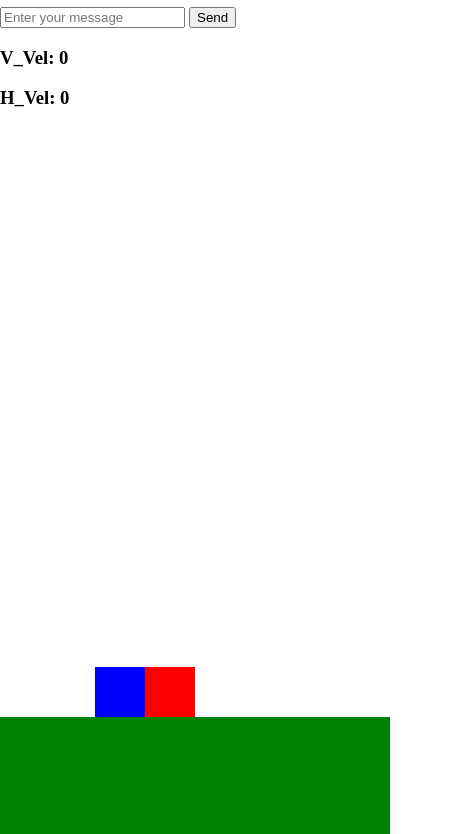
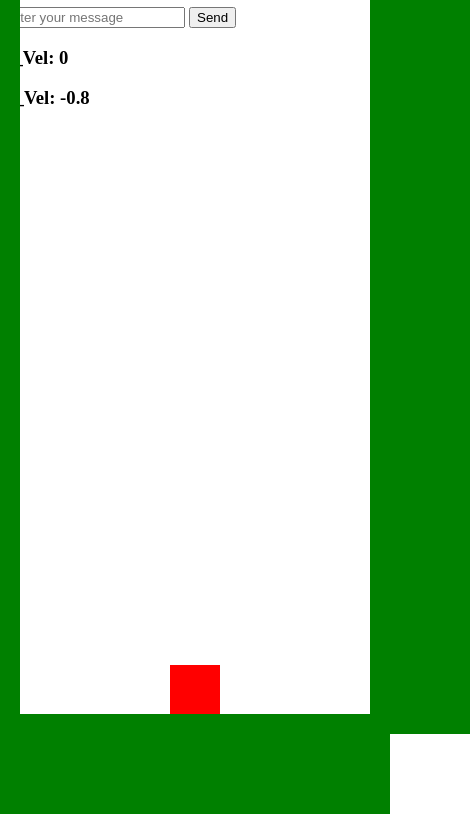
Before and after one commit to xameryn/CSTP-1303-Final-Project, a website with bundled scripts: page FrontEnd/public/index.html in a window 390 px wide. Shown: the part 110-944 px from the top of the page, 470 px wide, since content can reach past the window. Built offline with nearby package versions, Linux system fonts and the light colour scheme.

Commit message:
basically a game now yay

```diff
--- /dev/null
+++ b/FrontEnd/public/helper.js
@@ -0,0 +1,73 @@
+// helper.js
+
+const keys = {};
+
+let dragStart = null;
+let dragEnd = null;
+
+function helperKeys() {
+    document.addEventListener('mousedown', function(event) {
+        event.preventDefault();
+        dragStart = { x: event.clientX, y: event.clientY };
+        dragEnd = null;
+    });
+
+    document.addEventListener('mouseup', function(event) {
+        event.preventDefault();
+        if (dragStart) {
+            const currentTime = new Date().getTime();
+            dragEnd = { x: event.clientX, y: event.clientY };
+            let objectDim = { x: Math.min(dragStart.x, dragEnd.x), y: Math.min(dragStart.y, dragEnd.y), width: Math.abs(dragStart.x - dragEnd.x), height: Math.abs(dragStart.y - dragEnd.y) };
+            if (event.button === 0) { // Left click
+            initializeObject(currentTime, objectDim, 'platform');
+            } else if (event.button === 2) { // Right click
+                initializeObject(currentTime, objectDim, 'danger');
+            } else {
+                initializeObject(currentTime, objectDim, 'goal');
+            }
+            dragStart = null;
+        }
+    });
+
+    document.addEventListener('contextmenu', function(event) {
+        event.preventDefault();
+    });
+
+
+}
+
+function checkIntersection(objectDim) {
+    for (const checkObject of document.querySelectorAll('.danger, .platform, .arenaObject, .player')) {
+        const checkRect = checkObject.getBoundingClientRect();
+
+        if (objectDim.y + objectDim.height >= checkRect.top &&
+            objectDim.y <= checkRect.bottom &&
+            objectDim.x + objectDim.width >= checkRect.left &&
+            objectDim.x <= checkRect.right) {
+            return true;
+        }
+    }
+
+    return false;
+}
+
+function initializeObject(objectId, objectDim, type) {
+    console.log(checkIntersection(objectDim))
+    if (objectDim.width > 1 && objectDim.height > 1 && !checkIntersection(objectDim)) {
+        const object = document.createElement('div');
+        object.id = objectId;
+        object.classList.add(type);
+        if (type === 'platform') object.classList.add('physicsObject');
+        document.getElementById('gameArea').appendChild(object);
+
+        object.style.left =   `${objectDim.x}px`;
+        object.style.top = `${objectDim.y}px`; // accidental but negates gravity and fixes flipping on Y axis so keeping it in
+
+        object.style.width =  `${objectDim.width}px`;
+        object.style.height = `${objectDim.height}px`;
+
+        console.log('Initialized object:', object);
+    }
+}
+
+export { helperKeys, initializeObject };
--- a/FrontEnd/public/index.html
+++ b/FrontEnd/public/index.html
@@ -14,10 +14,17 @@
     <h3 id="info-view-1"></h3>
     <h3 id="info-view-2"></h3>
 
-    <div id="player" class="physicsObject"></div>
-    <div id="floor" class="physicsObject arenaObject" data-jumping="false" data-jumps-remaining="3"></div>
-    <!-- <div id="wall" class="physicsObject arenaObject"></div> -->
-    <div id="box" class="physicsObject" data-mass="100"></div>
+    <div id="gameArea">
+        <div id="player" class="physicsObject player"></div>
+        <div id="floor" class="physicsObject arenaObject"></div>
+        <!-- <div id="ceiling" class="physicsObject arenaObject"></div> -->
+        <div id="left-wall" class="physicsObject arenaObject"></div>
+        <div id="right-wall" class="physicsObject arenaObject"></div>
+
+        <div id="platform-1a" class="physicsObject arenaObject"></div>
+
+        <!-- <div id="box" class="physicsObject"></div> -->
+    </div>
 
     <script type="module" src="update.js"></script>
     <script>
--- a/FrontEnd/public/physics.js
+++ b/FrontEnd/public/physics.js
@@ -1,7 +1,7 @@
 const gravity = 0.8;
 
 function physics(object, physicsObjects) {
-    if (!handleCollisions(object, physicsObjects)) {
+    if (handleCollisions(object, physicsObjects)[0] === false) {
         // console.log('Stopped falling due to collision');
         return;
     }
@@ -19,68 +19,103 @@ function handleCollisions(object, physicsObjects) {
     let isFalling = true;
 
     for (const otherObject of physicsObjects) {
-        if (otherObject === object) continue;
-        if (object.classList.contains('arenaObject') && otherObject.classList.contains('arenaObject')) continue;
-        if (otherObject.id === 'player') continue;
+        if (shouldSkipCollision(object, otherObject)) continue;
 
         const otherRect = otherObject.getBoundingClientRect();
+        const overlap = calculateOverlap(primaryRect, otherRect);
 
-        if (primaryRect.bottom >= otherRect.top && // Object is below other object
-            primaryRect.top <= otherRect.bottom && // Object is above other object
-            primaryRect.right >= otherRect.left && // Object is to the right of other object
-            primaryRect.left <= otherRect.right) { // Object is to the left of other object
+        if (overlap) {
+            const {minOverlap, side} = overlap;
 
+            if (side === 'bottom' && object.dataset.verticalVelocity <= 0) { // Vertical collision - bottom
+                resetVerticalVelocity(object, otherRect.top);
+                isFalling = false;
+            } else if (side === 'top') { // Vertical collision - top
+                resetVerticalVelocity(object, otherRect.bottom - primaryRect.height);
+            } else if (side === 'right' || side === 'left') { // Horizontal collision - right or left
+                handleHorizontalCollision(object, otherObject, side, primaryRect, otherRect);
+            }
+        }
+    }
+    return isFalling;
+}
+
+function shouldSkipCollision(object, otherObject) {
+    return (
+        otherObject === object ||
+        otherObject.id === 'player' ||
+        (object.classList.contains('arenaObject') && otherObject.classList.contains('arenaObject'))
+    );
+}
+
+function calculateOverlap(primaryRect, otherRect) {
     const overlapBottom = primaryRect.bottom - otherRect.top;
     const overlapTop = otherRect.bottom - primaryRect.top;
     const overlapRight = primaryRect.right - otherRect.left;
     const overlapLeft = otherRect.right - primaryRect.left;
 
     const minOverlap = Math.min(overlapBottom, overlapTop, overlapRight, overlapLeft);
+    const side = minOverlap === overlapBottom ? 'bottom' :
+                 minOverlap === overlapTop ? 'top' :
+                 minOverlap === overlapRight ? 'right' : 'left';
 
-            // console.log(`Collision detected. Min overlap: ${minOverlap}, overlaps: B(${overlapBottom}), T(${overlapTop}), R(${overlapRight}), L(${overlapLeft})`);
+    if (primaryRect.bottom >= otherRect.top &&
+        primaryRect.top <= otherRect.bottom &&
+        primaryRect.right >= otherRect.left &&
+        primaryRect.left <= otherRect.right) {
+        return {minOverlap, side};
+    }
+    return null;
+}
 
-            if (minOverlap === overlapBottom) { // Handle vertical collision - bottom face
-                if (object.dataset.verticalVelocity <= 0) {
-                    if (object.id === 'player') object.dataset.jumpsRemaining = object.dataset.jumpsLimit;
+function resetVerticalVelocity(object, position) {
     object.dataset.verticalVelocity = 0;
-                    object.style.bottom = `${window.innerHeight - otherRect.top}px`;
+    object.style.bottom = `${window.innerHeight - position}px`;
 }
-                isFalling = false;
-            } else if (minOverlap === overlapTop) { // Handle vertical collision - top face
-                object.dataset.verticalVelocity = 0;
-                object.style.bottom = `${window.innerHeight - otherRect.bottom - primaryRect.height}px`;
-            } else if (minOverlap === overlapRight) { // Handle horizontal collision - right face
-                if (object.dataset.horizontalVelocity >= 0) {
-                    if (!otherObject.classList.contains('arenaObject')) { // push non-arena objects
-                        otherObject.style.left = `${parseFloat(object.dataset.horizontalPosition) + parseFloat(primaryRect.width)}px`;
-                    }
-                    else {
-                        object.dataset.horizontalVelocity = 0;
-                        object.style.left = `${otherRect.left - primaryRect.width}px`;
-                    }
-                }
-            } else if (minOverlap === overlapLeft) { // Handle horizontal collision - left face
-                if (object.dataset.horizontalVelocity <= 0) {
-                    if (!otherObject.classList.contains('arenaObject')) { // push non-arena objects
-                        otherObject.style.left = `${parseFloat(object.dataset.horizontalPosition) - parseFloat(primaryRect.width)}px`;
-                    }
-                    else {
-                        object.dataset.horizontalVelocity = 0;
-                        object.style.left = `${otherRect.right}px`;
-                    }
-                }
-            }
+
+function handleHorizontalCollision(object, otherObject, side, primaryRect, otherRect) {
+    if (side === 'right' && object.dataset.horizontalVelocity >= 0) {
+        handlePushOrStop(object, otherObject, primaryRect, otherRect, 'right');
+    } else if (side === 'left' && object.dataset.horizontalVelocity <= 0) {
+        handlePushOrStop(object, otherObject, primaryRect, otherRect, 'left');
     }
 }
 
-    return isFalling;
+function handlePushOrStop(object, otherObject, primaryRect, otherRect, direction) {
+    if (!otherObject.classList.contains('arenaObject')) {
+        object.dataset.isAgainstArena = false;
+        if (otherObject.dataset.isAgainstArena) {
+            // console.log('Arena object collision');
+            object.dataset.horizontalVelocity = 0;
+        }
+        else {
+            let weightDif = (otherRect.width * otherRect.height) / (primaryRect.width * primaryRect.height);
+            weightDif = weightDif < 1 ? 1 : weightDif;
+            object.dataset.horizontalVelocity *= (1 / weightDif)
+            otherObject.dataset.horizontalVelocity = object.dataset.horizontalVelocity;
+            // console.log(otherObject.dataset.horizontalVelocity)
+        }
+    } else {
+        object.dataset.isAgainstArena = true;
+        // console.log('Arena object collision');
+        object.dataset.horizontalVelocity = 0;
+        const position = direction === 'right' ? otherRect.left - primaryRect.width : otherRect.right + primaryRect.width;
+        // object.style.left = `${position}px`;
+    }
+    // console.log('arenaCheck: ' + object.dataset.isAgainstArena);
 }
 
 function applyMotion(object) {
-    object.dataset.horizontalPosition = parseFloat(object.dataset.horizontalPosition) + parseFloat(object.dataset.horizontalVelocity);
+    let horizontalPosition = parseFloat(object.style.left) || 0;
+    if (object.dataset.horizontalVelocity == undefined) object.dataset.horizontalVelocity = 0;
+    horizontalPosition += parseFloat(object.dataset.horizontalVelocity);
+    object.style.left = `${horizontalPosition}px`;
 
-    object.style.left = `${object.dataset.horizontalPosition}px`;
-    object.style.bottom = `${parseFloat(object.style.bottom || 0) + parseFloat(object.dataset.verticalVelocity)}px`;
+    object.dataset.horizontalVelocity *= 0.8; // Apply friction
+
+    let bottomPosition = parseFloat(object.style.bottom || 0) + parseFloat(object.dataset.verticalVelocity);
+    object.style.bottom = `${bottomPosition}px`;
 }
 
+
 export { applyGravity, physics, handleCollisions, applyMotion };
--- a/FrontEnd/public/player.js
+++ b/FrontEnd/public/player.js
@@ -1,7 +1,7 @@
 // player.js
 
 const jumpStrength = 20;
-const maxJumps = 3;
+const maxJumps = 300;
 const moveSpeed = 5;
 const friction = 0.8;
 const keys = {};
@@ -9,7 +9,7 @@ const playerElement = document.getElementById('player');
 const playerData = playerElement.dataset;
 const playerStyle = playerElement.style;
 
-function keyListeners() {
+function playerKeys() {
     document.addEventListener('keydown', function(event) {
         keys[event.code] = true;
 
@@ -32,9 +32,9 @@ function initializePlayer() {
     playerData.jumpStrength = 10;
     playerData.jumpsRemaining = maxJumps;
     playerData.jumpsLimit = maxJumps;
+    playerData.moveSpeed = moveSpeed;
     playerData.verticalVelocity = 0;
     playerData.horizontalVelocity = 0;
-    playerData.horizontalPosition = (window.innerWidth / 2) - (playerElement.offsetWidth / 2);
 }
 
 function updatePlayer() {
@@ -45,12 +45,13 @@ function updatePlayer() {
             playerData.horizontalVelocity = keys['KeyA'] ? -moveSpeed : moveSpeed;
             playerData.horizontalVelocity = keys['ShiftLeft'] ? playerData.horizontalVelocity * 2 : playerData.horizontalVelocity;
         }
-    } else playerData.horizontalVelocity *= friction; // Apply friction if no movement keys are pressed
+    }
+    // else playerData.horizontalVelocity *= friction; // Apply friction if no movement keys are pressed (moved to physics.js)
 
     if (Math.abs(playerData.horizontalVelocity) < 0.1) playerData.horizontalVelocity = 0; // Stop horizontal movement if velocity is very low
 
-    // Reset jump counter on ground
+    // Reset jump counter on ground (TODO: add to physics.js)
     // if (!handleCollisions(playerElement, physicsObjects)) playerData.jumpsRemaining = 3;
 }
 
-export { keyListeners, initializePlayer, updatePlayer };
+export { playerKeys, initializePlayer, updatePlayer };
--- a/FrontEnd/public/styles.css
+++ b/FrontEnd/public/styles.css
@@ -1,45 +1,61 @@
+body {
+    overflow: hidden;
+    margin: 0%;
+    padding: 0%;
+}
+
 #player {
     width: 50px;
     height: 50px;
     background-color: red;
     position: absolute;
-    bottom: 50%;
-    left: 50%;
-    transform: translateX(-50%);
+}
+
+.platform {
+    background-color: blue;
+    position: absolute;
+}
+
+.danger {
+    background-color: red;
+    opacity: 25%;
+    position: absolute;
+}
+
+.goal {
+    background-color: yellow;
+    position: absolute;
+}
+
+.arenaObject {
+    margin: 0%;
+    padding: 0%;
+    background-color: green;
+    position: absolute;
 }
 
 #floor {
     width: 100%;
-    height: 20%;
-    margin: 0%;
-    padding: 0%;
-    background-color: green;
-    position: absolute;
-    bottom: -18%;
+    height: 100px;
+    bottom: -80px;
 }
 
-#box {
-    width: 50px;
-    height: 50px;
-    background-color: blue;
-    position: absolute;
-    bottom: 50%;
-    left: 40%;
-    transform: translateX(-50%);
+#ceiling {
+    width: 100%;
+    height: 100px;
+    top: -80px;
 }
 
-#wall {
-    width: 20px;
+#left-wall {
+    width: 100px;
     height: 100%;
-    margin: 0%;
-    padding: 0%;
-    background-color: green;
-    position: absolute;
-    right: 0;
+    right: -80px;
+    bottom: 0;
 }
 
-body {
-    overflow: hidden;
-    margin: 0%;
-    padding: 0%;
+#right-wall {
+    width: 100px;
+    height: 100%;
+    left: -80px;
+    bottom: 0;
 }
--- a/FrontEnd/public/update.js
+++ b/FrontEnd/public/update.js
@@ -1,11 +1,14 @@
-import { keyListeners, initializePlayer, updatePlayer } from './player.js';
+import { playerKeys, initializePlayer, updatePlayer } from './player.js';
+import { helperKeys, initializeObject } from './helper.js';
 import { physics, applyMotion } from './physics.js';
 
 const physicsObjects = document.getElementsByClassName('physicsObject');
 
 document.addEventListener('DOMContentLoaded', function() {
     initializePlayer();
-    keyListeners();
+    // initializeObject('box', 200, 100, 200, 100);
+    playerKeys();
+    helperKeys();
     setInterval(update, 16);
 });
 
```
Lines whose indentation alone changed are shown as unchanged.
